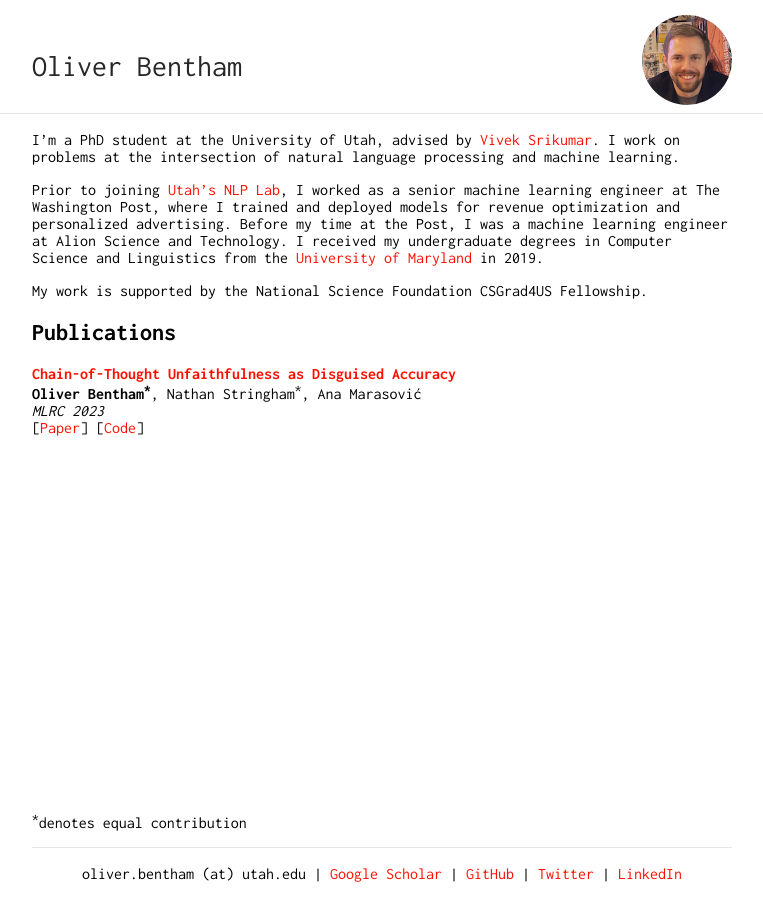
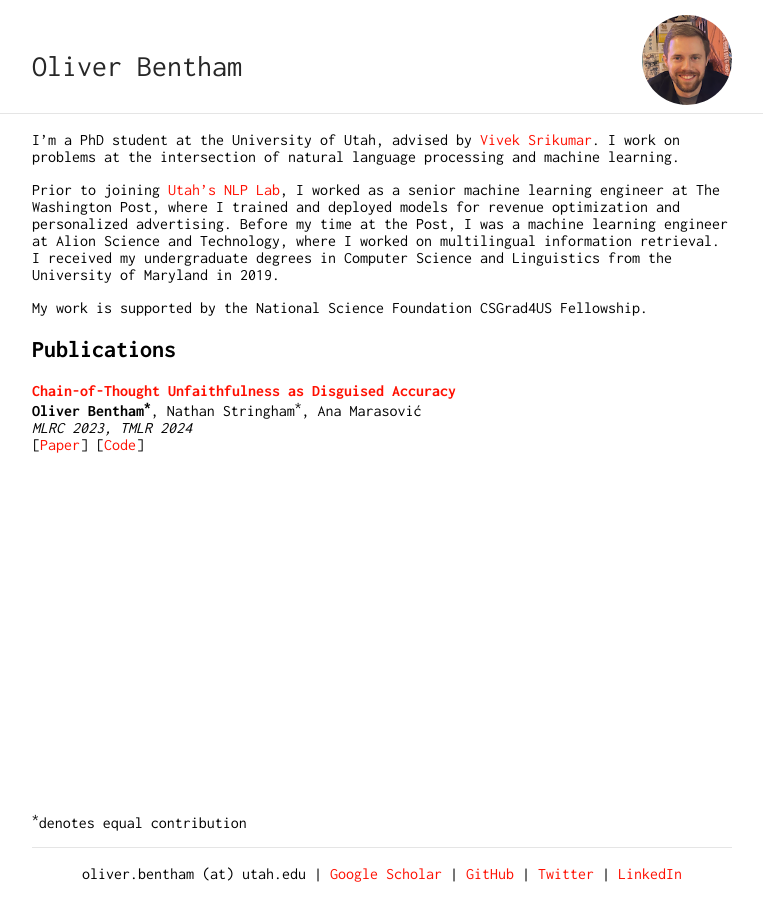
Before and after one commit to obentham/oliverbentham, a Jekyll site: the page built from index.md, in a window 1280 px wide. Shown: the whole page, without its empty margins (258-1021 px from the left). Built offline with Jekyll 4.4.1, drawn with Linux system fonts in a browser that asks for light colours.

Commit message:
add TMLR, what I worked on at Alion

```diff
--- a/index.md
+++ b/index.md
@@ -4,7 +4,7 @@ layout: default
 
 I'm a PhD student at the University of Utah, advised by [Vivek Srikumar](https://svivek.com/). I work on problems at the intersection of natural language processing and machine learning.
 
-Prior to joining [Utah's NLP Lab](https://nlp.cs.utah.edu/), I worked as a senior machine learning engineer at The Washington Post, where I trained and deployed models for revenue optimization and personalized advertising. Before my time at the Post, I was a machine learning engineer at Alion Science and Technology. I received my undergraduate degrees in Computer Science and Linguistics from the [University of Maryland](https://umd.edu/) in 2019.
+Prior to joining [Utah's NLP Lab](https://nlp.cs.utah.edu/), I worked as a senior machine learning engineer at The Washington Post, where I trained and deployed models for revenue optimization and personalized advertising. Before my time at the Post, I was a machine learning engineer at Alion Science and Technology, where I worked on multilingual information retrieval. I received my undergraduate degrees in Computer Science and Linguistics from the University of Maryland in 2019.
 
 My work is supported by the National Science Foundation CSGrad4US Fellowship.
 
@@ -13,5 +13,5 @@ My work is supported by the National Science Foundation CSGrad4US Fellowship.
 
 <span class="paper-title">**Chain-of-Thought Unfaithfulness as Disguised Accuracy**</span> \\
 **Oliver Bentham<sup>\*</sup>**, Nathan Stringham<sup>\*</sup>, Ana Marasović \\
-*MLRC 2023* \\
+*MLRC 2023, TMLR 2024* \\
 [[Paper](https://arxiv.org/abs/2402.14897)] [[Code](https://github.com/utahnlp/cot_disguised_accuracy)]
```
